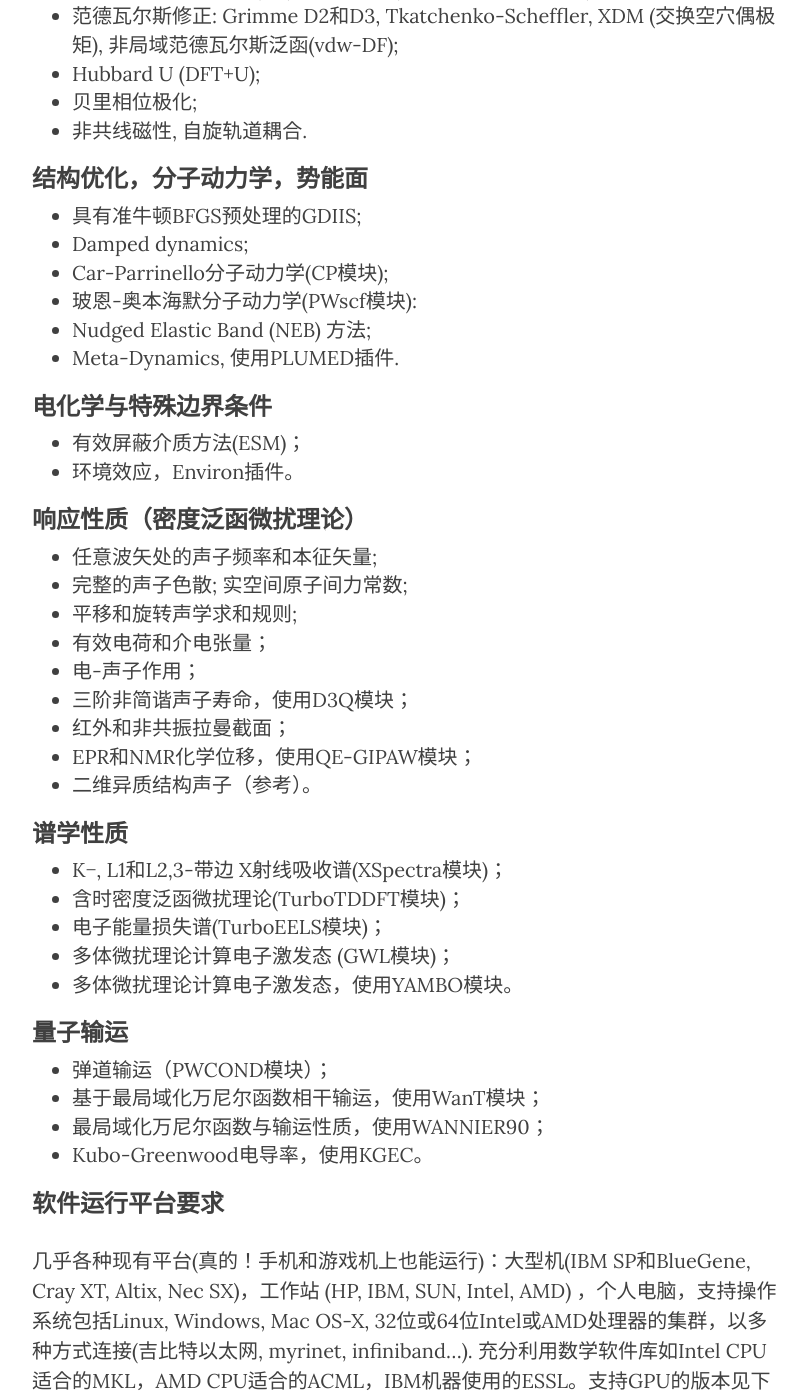
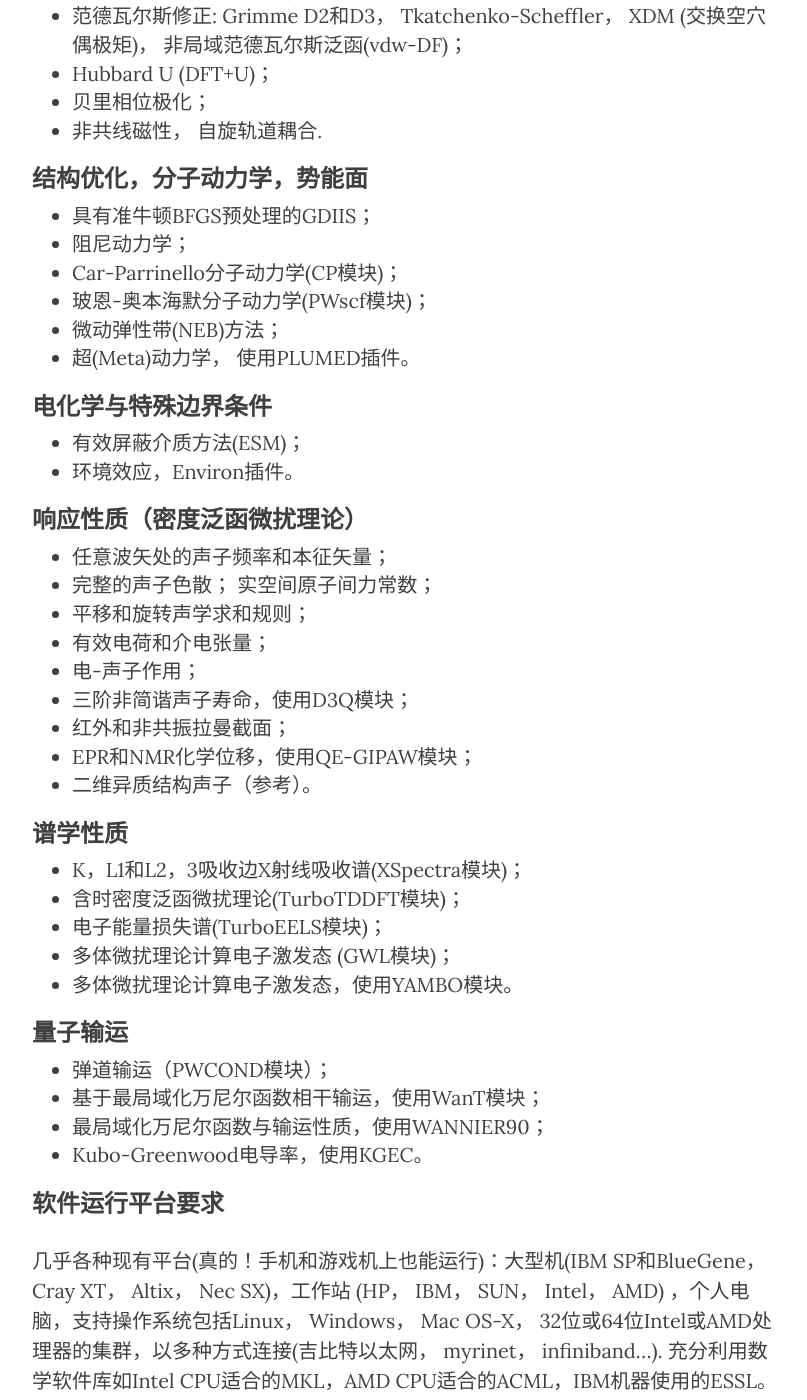
Before and after one commit to yyyu200/DFTbook, a Jekyll site: the page built from _posts/2018-05-01-New-Notebook.markdown, in a window 1280 px wide and 1400 px high, scrolled down 603 px. Shown: the whole window, without its empty margins (233-1040 px from the left). Built offline with Jekyll 4.4.1, drawn with Linux system fonts in a browser that asks for light colours; nearby versions of some CDN libraries; comment, search, counter and statistics services are not loaded; some of the changed text lies outside the part shown.

Commit message:
modify at20190308-09:27:23-aliyun

```diff
--- a/_posts/2018-05-01-New-Notebook.markdown
+++ b/_posts/2018-05-01-New-Notebook.markdown
@@ -22,27 +22,27 @@
 + 自洽场总能，力，应力，科恩-沈轨道；
 + 可分模守恒赝势，超软赝势（范德堡方法），PAW赝势（投影扩展波）；
 + 多种交换关联泛函：从LDA到广义梯度修正（PW91，PBE，B88-P86，BLYP）到超GGA，精确交换(HF)，杂化泛函(PBE0，B3LYP，HSE)；
-+ 范德瓦尔斯修正: Grimme D2和D3, Tkatchenko-Scheffler, XDM (交换空穴偶极矩), 非局域范德瓦尔斯泛函(vdw-DF);
-+ Hubbard U (DFT+U);
-+ 贝里相位极化;
-+ 非共线磁性, 自旋轨道耦合.
++ 范德瓦尔斯修正: Grimme D2和D3， Tkatchenko-Scheffler， XDM (交换空穴偶极矩)， 非局域范德瓦尔斯泛函(vdw-DF)；
++ Hubbard U (DFT+U)；
++ 贝里相位极化；
++ 非共线磁性， 自旋轨道耦合.
 
 ### 结构优化，分子动力学，势能面
-+ 具有准牛顿BFGS预处理的GDIIS;
-+ Damped dynamics;
-+ Car-Parrinello分子动力学(CP模块);
-+ 玻恩-奥本海默分子动力学(PWscf模块):
-+ Nudged Elastic Band (NEB) 方法;
-+ Meta-Dynamics, 使用PLUMED插件.
++ 具有准牛顿BFGS预处理的GDIIS；
++ 阻尼动力学；
++ Car-Parrinello分子动力学(CP模块)；
++ 玻恩-奥本海默分子动力学(PWscf模块)；
++ 微动弹性带(NEB)方法；
++ 超(Meta)动力学， 使用PLUMED插件。
 
 ### 电化学与特殊边界条件
 + 有效屏蔽介质方法(ESM)；
 + 环境效应，Environ插件。
 
 ### 响应性质（密度泛函微扰理论）
-+ 任意波矢处的声子频率和本征矢量;
-+ 完整的声子色散; 实空间原子间力常数;
-+ 平移和旋转声学求和规则;
++ 任意波矢处的声子频率和本征矢量；
++ 完整的声子色散； 实空间原子间力常数；
++ 平移和旋转声学求和规则；
 + 有效电荷和介电张量；
 + 电-声子作用；
 + 三阶非简谐声子寿命，使用D3Q模块；
@@ -51,7 +51,7 @@
 + 二维异质结构声子（参考）。
 
 ### 谱学性质
-+ K−, L1和L2,3-带边 X射线吸收谱(XSpectra模块)；
++ K，L1和L2，3吸收边X射线吸收谱(XSpectra模块)；
 + 含时密度泛函微扰理论(TurboTDDFT模块)；
 + 电子能量损失谱(TurboEELS模块)；
 + 多体微扰理论计算电子激发态 (GWL模块)；
@@ -64,8 +64,8 @@
 + Kubo-Greenwood电导率，使用KGEC。
 
 ### 软件运行平台要求
-几乎各种现有平台(真的！手机和游戏机上也能运行)：大型机(IBM SP和BlueGene, Cray XT, Altix, Nec SX)，工作站 (HP, IBM, SUN, Intel, AMD) ，个人电脑，支持操作系统包括Linux, Windows, Mac OS-X, 32位或64位Intel或AMD处理器的集群，以多种方式连接(吉比特以太网, myrinet, infiniband…). 充分利用数学软件库如Intel CPU适合的MKL，AMD CPU适合的ACML，IBM机器使用的ESSL。支持GPU的版本见下载页。
+几乎各种现有平台(真的！手机和游戏机上也能运行)：大型机(IBM SP和BlueGene， Cray XT， Altix， Nec SX)，工作站 (HP， IBM， SUN， Intel， AMD) ，个人电脑，支持操作系统包括Linux， Windows， Mac OS-X， 32位或64位Intel或AMD处理器的集群，以多种方式连接(吉比特以太网， myrinet， infiniband…). 充分利用数学软件库如Intel CPU适合的MKL，AMD CPU适合的ACML，IBM机器使用的ESSL。支持GPU的版本见下载页。
 
 
 
->War does not decide who is right, only who is **left**.
+>War does not decide who is right， only who is **left**.
```
